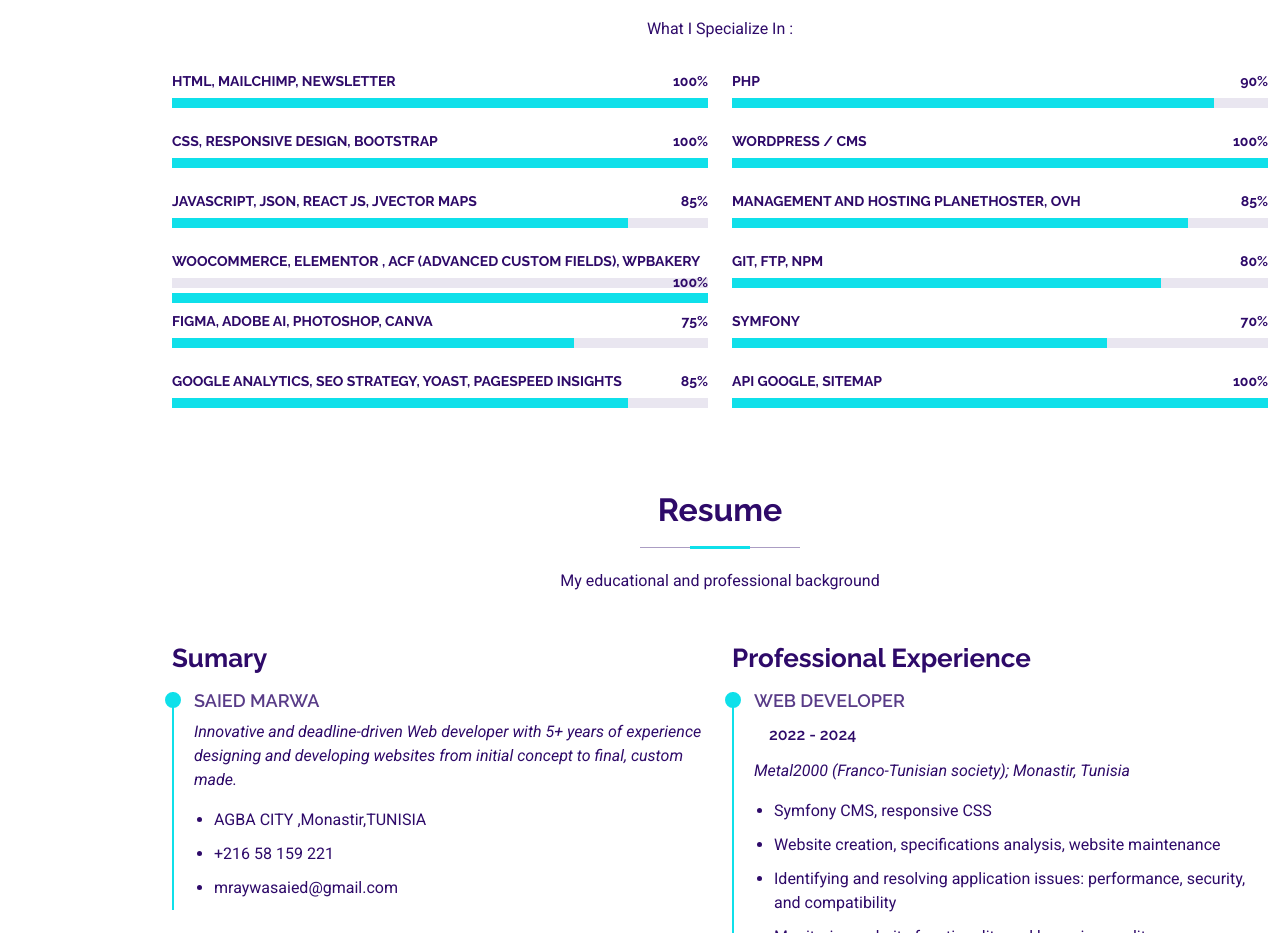
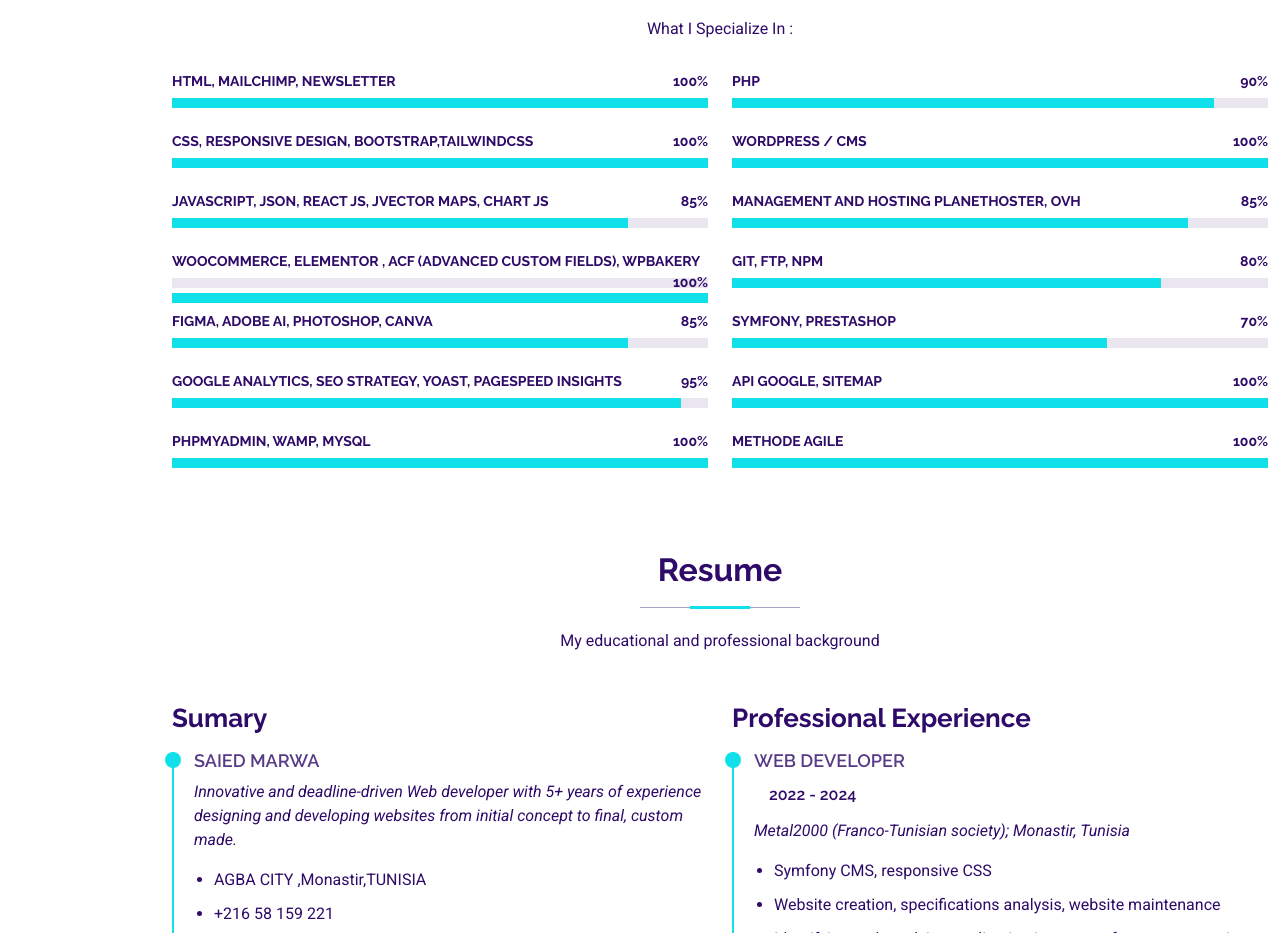
Before and after one commit to marwa448/marwa448.github.io, a plain HTML site: page index.html in a window 1280 px wide. Shown: the part 1240-2173 px from the top of the page. Drawn offline with Linux system fonts and the light colour scheme.

Commit message:
skills add

```diff
--- a/index.html
+++ b/index.html
@@ -191,14 +191,14 @@
             </div><!-- End Skills Item -->
 
             <div class="progress">
-              <span class="skill"><span>CSS, Responsive Design, Bootstrap</span> <i class="val">100%</i></span>
+              <span class="skill"><span>CSS, Responsive Design, Bootstrap,TailwindCSS </span> <i class="val">100%</i></span>
               <div class="progress-bar-wrap">
                 <div class="progress-bar" role="progressbar" aria-valuenow="100" aria-valuemin="0" aria-valuemax="100"></div>
               </div>
             </div><!-- End Skills Item -->
 
             <div class="progress">
-              <span class="skill"><span>JavaScript, JSON, React js, JVector maps</span> <i class="val">85%</i></span>
+              <span class="skill"><span>JavaScript, JSON, React js, JVector maps, chart js</span> <i class="val">85%</i></span>
               <div class="progress-bar-wrap">
                 <div class="progress-bar" role="progressbar" aria-valuenow="85" aria-valuemin="0" aria-valuemax="100"></div>
               </div>
@@ -229,6 +229,7 @@
               </div>
             </div><!-- End Skills Item -->
 
+
           </div>
 
         </div>
@@ -244,19 +245,24 @@
             </div><!-- End Skills Item -->
 
             <div class="progress">
-              <span class="skill"><span>Figma, Adobe ai, Photoshop, Canva </span> <i class="val">75%</i></span>
-              <div class="progress-bar-wrap">
-                <div class="progress-bar" role="progressbar" aria-valuenow="75" aria-valuemin="0" aria-valuemax="100"></div>
-              </div>
-            </div><!-- End Skills Item -->
-
-            <div class="progress">
-              <span class="skill"><span>Google Analytics, SEO strategy, Yoast, PageSpeed Insights</span> <i class="val">85%</i></span>
+              <span class="skill"><span>Figma, Adobe ai, Photoshop, Canva </span> <i class="val">85%</i></span>
               <div class="progress-bar-wrap">
                 <div class="progress-bar" role="progressbar" aria-valuenow="85" aria-valuemin="0" aria-valuemax="100"></div>
               </div>
             </div><!-- End Skills Item -->
 
+            <div class="progress">
+              <span class="skill"><span>Google Analytics, SEO strategy, Yoast, PageSpeed Insights</span> <i class="val">95%</i></span>
+              <div class="progress-bar-wrap">
+                <div class="progress-bar" role="progressbar" aria-valuenow="95" aria-valuemin="0" aria-valuemax="100"></div>
+              </div>
+            </div><!-- End Skills Item -->
+<div class="progress">
+              <span class="skill"><span>PHPMyAdmin, wamp, mysql</span> <i class="val">100%</i></span>
+              <div class="progress-bar-wrap">
+                <div class="progress-bar" role="progressbar" aria-valuenow="100" aria-valuemin="0" aria-valuemax="100"></div>
+              </div>
+            </div><!-- End Skills Item -->
           </div>
 
           <div class="col-lg-6">
@@ -269,7 +275,7 @@
             </div><!-- End Skills Item -->
 
             <div class="progress">
-              <span class="skill"><span>Symfony</span> <i class="val">70%</i></span>
+              <span class="skill"><span>Symfony, prestashop</span> <i class="val">70%</i></span>
               <div class="progress-bar-wrap">
                 <div class="progress-bar" role="progressbar" aria-valuenow="70" aria-valuemin="0" aria-valuemax="100"></div>
               </div>
@@ -281,7 +287,12 @@
                 <div class="progress-bar" role="progressbar" aria-valuenow="100" aria-valuemin="0" aria-valuemax="100"></div>
               </div>
             </div><!-- End Skills Item -->
-
+              <div class="progress">
+              <span class="skill"><span>Methode Agile</span> <i class="val">100%</i></span>
+              <div class="progress-bar-wrap">
+                <div class="progress-bar" role="progressbar" aria-valuenow="100" aria-valuemin="0" aria-valuemax="100"></div>
+              </div>
+            </div><!-- End Skills Item -->
           </div>
 
         </div>
```
